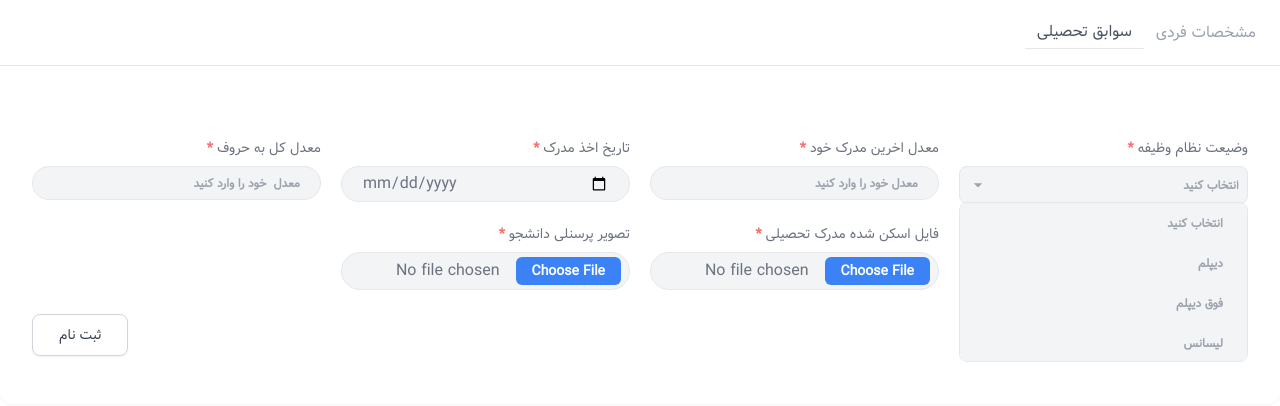
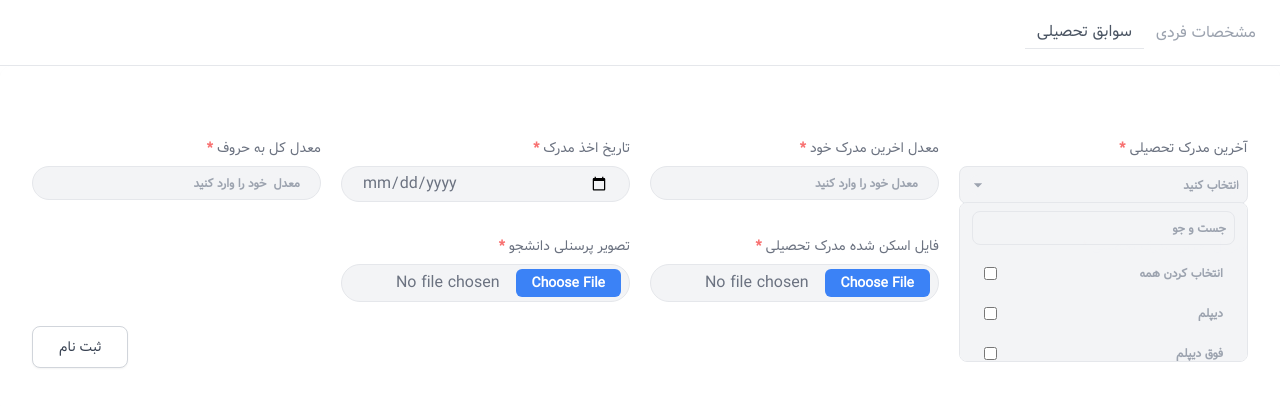
Before and after one commit to Hamed-Ebrahimii/form-register, a React (Vite) app: page /education in a window 1280 px wide. Both pictures are taken after a click on the button "انتخاب کنید". Shown: the top 406 px of the page. Built offline with nearby package versions, Linux system fonts and the light colour scheme.

Commit message:
add select all check box in dropdown

```diff
--- a/src/component/dropDown/component/option.tsx
+++ b/src/component/dropDown/component/option.tsx
@@ -1,4 +1,4 @@
-import { ReactNode } from "react";
+import { ReactNode, useEffect } from "react";
 
 interface Iprops {
   checkBox: boolean;
@@ -7,6 +7,7 @@ interface Iprops {
   isChecked: boolean | undefined;
   onChange?: (value: string | undefined) => void;
   setValue: (value: string) => void;
+  handleRemove ? : (val : string) => void
 }
 const SelectOption = ({
   checkBox,
@@ -16,17 +17,23 @@ const SelectOption = ({
   isChecked,
   onChange,
 }: Iprops) => {
+
+  useEffect(()=>{
+
+    if(isChecked){
+
+        onChange && onChange(value === "انتخاب کنید" ? undefined :  value);
+    }
+  } , [isChecked])
   return (
     <div
       onClick={() => {
         setValue(value);
-        console.log(value);
-
         onChange && onChange(value === "انتخاب کنید" ? undefined :  value);
       }}
       className="flex items-center justify-between gap-2 hover:bg-gray-400 mb-4 px-3 py-1 hover:text-white rounded-md cursor-pointer"
     >
-      {checkBox ? (
+      {checkBox ?  (
         <>
           <label htmlFor={value}>{children}</label>
           <input
--- a/src/component/dropDown/index.tsx
+++ b/src/component/dropDown/index.tsx
@@ -4,29 +4,41 @@ import Search from "./component/search";
 import { ISearch, Iprops } from "./type";
 import anime from "animejs/lib/anime.es.js";
 import { MdOutlineArrowDropDown } from "react-icons/md";
+import { IoMdClose } from "react-icons/io";
 const DropDown = (props: Iprops) => {
-  const input = useRef<HTMLInputElement>(null)
+  const [selectAll, setSelectAll] = useState(false);
+  const input = useRef<HTMLInputElement>(null);
   const [showDrop, setShowDrop] = useState(false);
   const [value, setValue] = useState<string[]>([]);
   const [selected, setSelected] = useState(props.placeholder || "");
+  const [data, setData] = useState<string[]>(props.data || []);
   const handleItem = (data: string) => {
     setShowDrop(false);
     const response = value.findIndex((item) => item === data);
+    console.log(value.includes(data));
     if (props.multiple) {
       if (response === -1) {
         setValue([...value, data]);
+        setSelected(data);
       } else {
         setValue(value.filter((item) => item !== data));
+        setSelected(data);
       }
+
       return;
     }
     if (response >= 0) {
       setValue([""]);
+      setSelected(data);
       return;
     }
     setValue([data]);
     setSelected(data);
     props.setSearchValue("");
+  };
+  const handleRemove = (name: string) => {
+    setValue(value.filter((item) => item !== name));
+    setSelected("انتخاب کنید");
   };
   const handleShowAnime = () => {
     anime({
@@ -42,15 +54,16 @@ const DropDown = (props: Iprops) => {
       duration: 1000,
     }).play();
   };
-  const newState: ISearch = JSON.parse(
-    JSON.stringify(props.searchData || {})
-  );
+  const newState: ISearch = JSON.parse(JSON.stringify(props.searchData || {}));
   useEffect(() => {
     if (showDrop) {
       handleShowAnime();
     }
     animeRotate();
   }, [showDrop]);
+  const handleSearch = (data: string[], value: string) => {
+    return data.filter((item) => item.includes(value));
+  };
   return (
     <div
       className={"flex flex-col w-full gap-2 bg-inherit rounded-lg  relative "}
@@ -76,33 +89,30 @@ const DropDown = (props: Iprops) => {
             setShowDrop(!showDrop);
             animeRotate();
           }}
-          onKeyDown={()=>{
-            console.log(input.current);
-
-            input.current?.focus()
+          onKeyDown={() => {
+            input.current?.focus();
           }}
         >
           <span>{selected}</span>
           <MdOutlineArrowDropDown className="text-xl" />
         </button>
         {showDrop && (
-          <div className="drop opacity-0 bg-gray-100 border px-3  rounded-lg mt-5 max-h-40 py-2 overflow-auto absolute z-20 top-11 w-full">
+          <div className="drop opacity-0 bg-gray-100 border px-3  rounded-lg mt-5 max-h-40 py-2 overflow-auto absolute z-40 top-11 w-full">
             {props.search && (
               <Search
                 ref={input}
                 value={(props.searchData && props.searchData[props.name]) || ""}
                 onChange={(e) => {
-
-
-
                   newState[props.name] = e;
                   props.setSearchValue(newState);
+                  setSelectAll(false);
+                  setData(handleSearch(props.data || [""], e));
                 }}
               />
             )}
             {props.children ? (
               props.children
-            ) : props.data?.length === 0 ? (
+            ) : data?.length === 0 ? (
               <SelectOption
                 isChecked={false}
                 setValue={handleItem}
@@ -119,37 +129,73 @@ const DropDown = (props: Iprops) => {
                       props.multiple ? undefined : value.includes("انتخاب کنید")
                     }
                     setValue={handleItem}
-                    checkBox={props.checkBox || false}
+                    checkBox={false}
                     children={"انتخاب کنید"}
                     value={"انتخاب کنید"}
                   />
                 )}
-                {props.data?.map((item) => (
+                {props.selectAll && (
+                  <SelectOption
+                    onChange={() =>{
+
+                      if(selectAll){
+                        setValue(props.data || [])
+                      }
+                      if(selectAll === false){
+                        setValue([])
+                      }
+                    }}
+                    isChecked={selectAll}
+                    setValue={(e) => {
+                   setSelectAll(!selectAll)
+                      if(selectAll){
+                        setValue(props.data || [])
+                      }
+                      if(selectAll === false){
+                        setValue([])
+                      }
+                    }}
+                    checkBox={true}
+                    children={"انتخاب کردن همه"}
+                    value={"انتخاب کردن همه"}
+                  />
+                )}
+                {data?.map(
+                  (item) =>
+                    item !== "انتخاب کنید" && (
                       <SelectOption
                         onChange={props.onChange}
-                    isChecked={
-                      props.multiple ? undefined : value.includes(item)
-                    }
+                        isChecked={selectAll ? selectAll || value.includes(item) :  value.includes(item) }
                         setValue={handleItem}
                         checkBox={props.checkBox || false}
                         key={item}
                         children={item}
                         value={item}
                       />
-                ))}
+                    )
+                )}
               </>
             )}
           </div>
         )}
       </div>
       {props.multiple && (
-        <div className="w-10/12 grid grid-cols-2 gap-4 absolute mt-6">
+        <div className="w-10/12 z-20 gap-2 grid grid-cols-3  mt-1">
           {value &&
-            value.map((item) => (
-              <div key={item} className="badge badge-neutral">
+            value.map(
+              (item) =>
+                item !== "انتخاب کنید" && (
+                  <div
+                    key={item}
+                    className="p-1 bg-gray-100 rounded-lg  text-xs text-gray-400 flex items-center justify-between"
+                  >
                     {item}
+                    <button onClick={() => handleRemove(item)}>
+                      <IoMdClose />
+                    </button>
                   </div>
-            ))}
+                )
+            )}
         </div>
       )}
       {props.error && (
--- a/src/component/dropDown/type/index.d.ts
+++ b/src/component/dropDown/type/index.d.ts
@@ -25,6 +25,7 @@ interface Iprops extends HTMLAttributes<HTMLDivElement> {
   error?: string;
   onChange?: (value: string | undefined) => void;
   placeholder?: string;
+  selectAll? : boolean
 }
 interface ISearch {
   name: string;
--- a/src/component/formEducation/index.tsx
+++ b/src/component/formEducation/index.tsx
@@ -3,9 +3,9 @@ import DropDown from "../dropDown";
 import Input from "../form/component/input";
 import { zodResolver } from "@hookform/resolvers/zod";
 import { EducationForm, EducationFormType } from "../../validation/registerFormValidation";
-import Datalist from "../datalist";
 import { parsNumberToString } from "../../utils/parsNumberToString";
 import { useState } from "react";
+import { ISearch } from "../dropDown/type";
 const FormEducation = () => {
   const {control , formState : {errors} , handleSubmit} = useForm<EducationFormType>({
     mode : 'all',
@@ -15,7 +15,18 @@ const FormEducation = () => {
     console.log(data);
 
   }
+
   const [convertNumberToString , setConvertNumberToString] = useState('')
+  const [search, setSearch] = useState<ISearch>({
+    city: "",
+    company: "",
+    name: "",
+    phone: "",
+    website: "",
+    job: "",
+    education: "",
+    militaryService : ''
+  });
   return (
     <form onSubmit={handleSubmit(onSubmit)} className=" w-full rounded-xl px-8 py-12  shadow-sm ">
       <section className="w-full grid grid-cols-4 gap-5 mt-6">
@@ -25,14 +36,21 @@ const FormEducation = () => {
          render={({field})=>(
           <DropDown
           {...field}
-          search={false}
+          checkBox
+          multiple
+          search={true}
           error={errors.degreeOfEducation?.message}
             fnData={() => {}}
-            lable="وضیعت نظام وظیفه"
+            lable="آخرین مدرک تحصیلی"
             requier
-            name="militaryService"
+            name="education"
             data={['دیپلم' , 'فوق دیپلم' , 'لیسانس' , 'فوق لیسانس' , 'دکترا' ]}
+            setSearchValue={setSearch}
+            searchData={search}
             placeholder="انتخاب کنید"
+            selectAll
+
+
           />
          )}
         />
```
Also changed, not shown: src/utils/parsNumberToString/index.ts (+23 -10 lines). Lines whose indentation alone changed are shown as unchanged.
